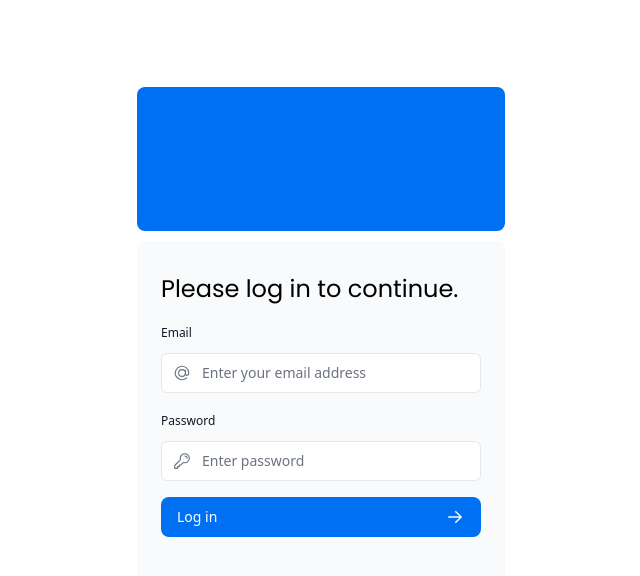
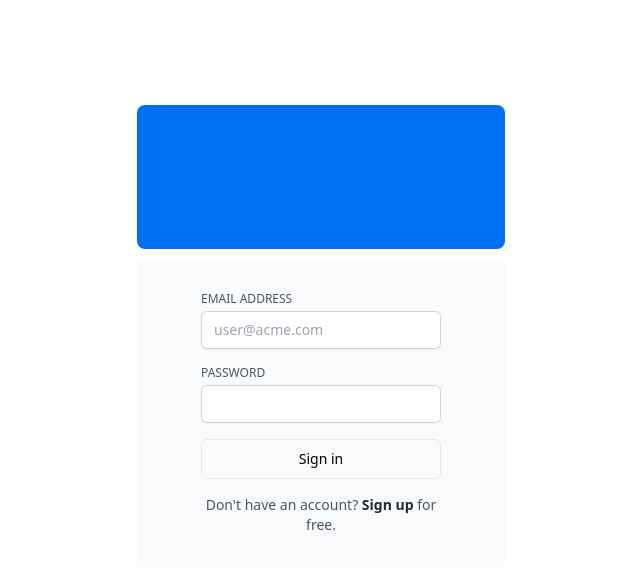
Before and after one commit to leonor-alves-sap/MusicShop2, a Next.js app in the folder rental-app/: page /login in a window 1280 px wide. Shown: the top 576 px of the page, without its empty margins (319-959 px from the left). Built offline with nearby package versions, Linux system fonts and the light colour scheme.

Commit message:
using example from vercel for login

```diff
--- /dev/null
+++ b/rental-app/app/api/auth/[...nextauth]/route.ts
@@ -0,0 +1 @@
+export { GET, POST } from 'app/auth';
--- a/rental-app/app/auth.config.ts
+++ b/rental-app/app/auth.config.ts
@@ -1,17 +1,26 @@
-//
-
-import type { NextAuthConfig } from 'next-auth';
+import { NextAuthConfig } from 'next-auth';
 
 export const authConfig = {
   pages: {
     signIn: '/login',
   },
+  providers: [
+    // added later in auth.ts since it requires bcrypt which is only compatible with Node.js
+    // while this file is also used in non-Node.js environments
+  ],
   callbacks: {
-    authorized({ request, auth }) {
-      const { pathname } = request.nextUrl;
-      if (pathname === '/middleware-example') return !!auth;
+    authorized({ auth, request: { nextUrl } }) {
+      let isLoggedIn = !!auth?.user;
+      let isOnDashboard = nextUrl.pathname.startsWith('/protected');
+
+      if (isOnDashboard) {
+        if (isLoggedIn) return true;
+        return false; // Redirect unauthenticated users to login page
+      } else if (isLoggedIn) {
+        return Response.redirect(new URL('/dashboard', nextUrl));
+      }
+
       return true;
     },
   },
-  providers: [], // Add providers with an empty array for now
 } satisfies NextAuthConfig;
--- a/rental-app/app/lib/actions.ts
+++ b/rental-app/app/lib/actions.ts
@@ -12,7 +12,6 @@ const clientEndpoint = 'http://back-office:3000/api/clients';
 export async function createUser(
   email: string,
   password: string,
-  name: string,
 ): Promise<User | null> {
   try {
     // Hash the password before storing it
@@ -25,7 +24,6 @@ export async function createUser(
       },
       body: JSON.stringify({
         email: email,
-        name: name,
         password: hashedPassword,
         balance: 0.0,
       }),
--- a/rental-app/app/login/page.tsx
+++ b/rental-app/app/login/page.tsx
@@ -1,6 +1,10 @@
 // page.tsx
 
-import LoginForm from '@/app/ui/login-form';
+import { Form } from '@/app/ui/login-signup-form';
+import Link from 'next/link';
+import { getUser, createUser } from '@/app/lib/actions';
+import { SubmitButton } from '@/app/ui/submit-button';
+import { signIn } from '@/app/auth';
 
 export default function LoginPage() {
   return (
@@ -9,7 +13,25 @@ export default function LoginPage() {
         <div className="flex h-20 w-full items-end rounded-lg bg-blue-500 p-3 md:h-36">
           <div className="w-32 text-white md:w-36"></div>
         </div>
-        <LoginForm />
+        <Form
+          action={async (formData: FormData) => {
+            'use server';
+            await signIn('credentials', {
+              redirectTo: '/protected',
+              email: formData.get('email') as string,
+              password: formData.get('password') as string,
+            });
+          }}
+        >
+          <SubmitButton>Sign in</SubmitButton>
+          <p className="text-center text-sm text-gray-600">
+            {"Don't have an account? "}
+            <Link href="/register" className="font-semibold text-gray-800">
+              Sign up
+            </Link>
+            {' for free.'}
+          </p>
+        </Form>
       </div>
     </main>
   );
--- a/rental-app/app/signup/page.tsx
+++ b/rental-app/app/signup/page.tsx
@@ -1,14 +1,39 @@
-'use client';
+import Link from 'next/link';
+import { Form } from '@/app/ui/login-signup-form';
+import { redirect } from 'next/navigation';
+import { getUser, createUser } from '@/app/lib/actions';
+import { SubmitButton } from '@/app/ui/submit-button';
 
-import SignupForm from '@/app/ui/signup-form';
-export default function SignupPage() {
+export default function Login() {
+  async function register(formData: FormData) {
+    'use server';
+    let email = formData.get('email') as string;
+    let password = formData.get('password') as string;
+    let user = await getUser(email);
+
+    if (user !== null) {
+      return 'User already exists'; // TODO: Handle errors with useFormStatus
+    } else {
+      await createUser(email, password);
+      redirect('/login');
+    }
+  }
   return (
     <main className="flex items-center justify-center md:h-screen">
       <div className="relative mx-auto flex w-full max-w-[400px] flex-col space-y-2.5 p-4 md:-mt-32">
         <div className="flex h-20 w-full items-end rounded-lg bg-blue-500 p-3 md:h-36">
           <div className="w-32 text-white md:w-36"></div>
         </div>
-        <SignupForm />
+        <Form action={register}>
+          <SubmitButton>Sign Up</SubmitButton>
+          <p className="text-center text-sm text-gray-600">
+            {'Already have an account? '}
+            <Link href="/login" className="font-semibold text-gray-800">
+              Sign in
+            </Link>
+            {' instead.'}
+          </p>
+        </Form>
       </div>
     </main>
   );
--- a/rental-app/app/ui/login-form.tsx
+++ /dev/null
@@ -1,91 +0,0 @@
-// login-form.tsx
-
-'use client';
-
-import { poppins } from '@/app/ui/fonts';
-import {
-  AtSymbolIcon,
-  KeyIcon,
-  ExclamationCircleIcon,
-} from '@heroicons/react/24/outline';
-import { ArrowRightIcon } from '@heroicons/react/20/solid';
-import { Button } from './button';
-import { useFormState, useFormStatus } from 'react-dom';
-import { authenticate } from '@/app/lib/actions';
-
-export default function LoginForm() {
-  const [errorMessage, dispatch] = useFormState(authenticate, undefined);
-  return (
-    <form action={dispatch} className="space-y-3">
-      <div className="flex-1 rounded-lg bg-gray-50 px-6 pb-4 pt-8">
-        <h1 className={`${poppins.className} mb-3 text-2xl`}>
-          Please log in to continue.
-        </h1>
-        <div className="w-full">
-          <div>
-            <label
-              className="mb-3 mt-5 block text-xs font-medium text-gray-900"
-              htmlFor="email"
-            >
-              Email
-            </label>
-            <div className="relative">
-              <input
-                className="peer block w-full rounded-md border border-gray-200 py-[9px] pl-10 text-sm outline-2 placeholder:text-gray-500"
-                id="email"
-                type="email"
-                name="email"
-                placeholder="Enter your email address"
-                required
-              />
-              <AtSymbolIcon className="pointer-events-none absolute left-3 top-1/2 h-[18px] w-[18px] -translate-y-1/2 text-gray-500 peer-focus:text-gray-900" />
-            </div>
-          </div>
-          <div className="mt-4">
-            <label
-              className="mb-3 mt-5 block text-xs font-medium text-gray-900"
-              htmlFor="password"
-            >
-              Password
-            </label>
-            <div className="relative">
-              <input
-                className="peer block w-full rounded-md border border-gray-200 py-[9px] pl-10 text-sm outline-2 placeholder:text-gray-500"
-                id="password"
-                type="password"
-                name="password"
-                placeholder="Enter password"
-                required
-                minLength={6}
-              />
-              <KeyIcon className="pointer-events-none absolute left-3 top-1/2 h-[18px] w-[18px] -translate-y-1/2 text-gray-500 peer-focus:text-gray-900" />
-            </div>
-          </div>
-        </div>
-        <LoginButton />
-        <div
-          className="flex h-8 items-end space-x-1"
-          aria-live="polite"
-          aria-atomic="true"
-        >
-          {errorMessage && (
-            <>
-              <ExclamationCircleIcon className="h-5 w-5 text-red-500" />
-              <p className="text-sm text-red-500">{errorMessage}</p>
-            </>
-          )}
-        </div>
-      </div>
-    </form>
-  );
-}
-
-function LoginButton() {
-  const { pending } = useFormStatus();
-
-  return (
-    <Button className="mt-4 w-full" aria-disabled={pending}>
-      Log in <ArrowRightIcon className="ml-auto h-5 w-5 text-gray-50" />
-    </Button>
-  );
-}
--- /dev/null
+++ b/rental-app/app/ui/login-signup-form.tsx
@@ -0,0 +1,48 @@
+export function Form({
+  action,
+  children,
+}: {
+  action: any;
+  children: React.ReactNode;
+}) {
+  return (
+    <form
+      action={action}
+      className="flex flex-col space-y-4 bg-gray-50 px-4 py-8 sm:px-16"
+    >
+      <div>
+        <label
+          htmlFor="email"
+          className="block text-xs uppercase text-gray-600"
+        >
+          Email Address
+        </label>
+        <input
+          id="email"
+          name="email"
+          type="email"
+          placeholder="user@acme.com"
+          autoComplete="email"
+          required
+          className="mt-1 block w-full appearance-none rounded-md border border-gray-300 px-3 py-2 placeholder-gray-400 shadow-sm focus:border-black focus:outline-none focus:ring-black sm:text-sm"
+        />
+      </div>
+      <div>
+        <label
+          htmlFor="password"
+          className="block text-xs uppercase text-gray-600"
+        >
+          Password
+        </label>
+        <input
+          id="password"
+          name="password"
+          type="password"
+          required
+          className="mt-1 block w-full appearance-none rounded-md border border-gray-300 px-3 py-2 placeholder-gray-400 shadow-sm focus:border-black focus:outline-none focus:ring-black sm:text-sm"
+        />
+      </div>
+      {children}
+    </form>
+  );
+}
--- /dev/null
+++ b/rental-app/app/ui/submit-button.tsx
@@ -0,0 +1,42 @@
+'use client';
+
+import { useFormStatus } from 'react-dom';
+
+export function SubmitButton({ children }: { children: React.ReactNode }) {
+  const { pending } = useFormStatus();
+
+  return (
+    <button
+      type={pending ? 'button' : 'submit'}
+      aria-disabled={pending}
+      className="flex h-10 w-full items-center justify-center rounded-md border text-sm transition-all focus:outline-none"
+    >
+      {children}
+      {pending && (
+        <svg
+          className="animate-spin ml-2 h-4 w-4 text-black"
+          xmlns="http://www.w3.org/2000/svg"
+          fill="none"
+          viewBox="0 0 24 24"
+        >
+          <circle
+            className="opacity-25"
+            cx="12"
+            cy="12"
+            r="10"
+            stroke="currentColor"
+            strokeWidth="4"
+          />
+          <path
+            className="opacity-75"
+            fill="currentColor"
+            d="M4 12a8 8 0 018-8V0C5.373 0 0 5.373 0 12h4z"
+          />
+        </svg>
+      )}
+      <span aria-live="polite" className="sr-only" role="status">
+        {pending ? 'Loading' : 'Submit form'}
+      </span>
+    </button>
+  );
+}
```
Also changed, not shown: rental-app/app/auth.ts (+14 -57 lines).
